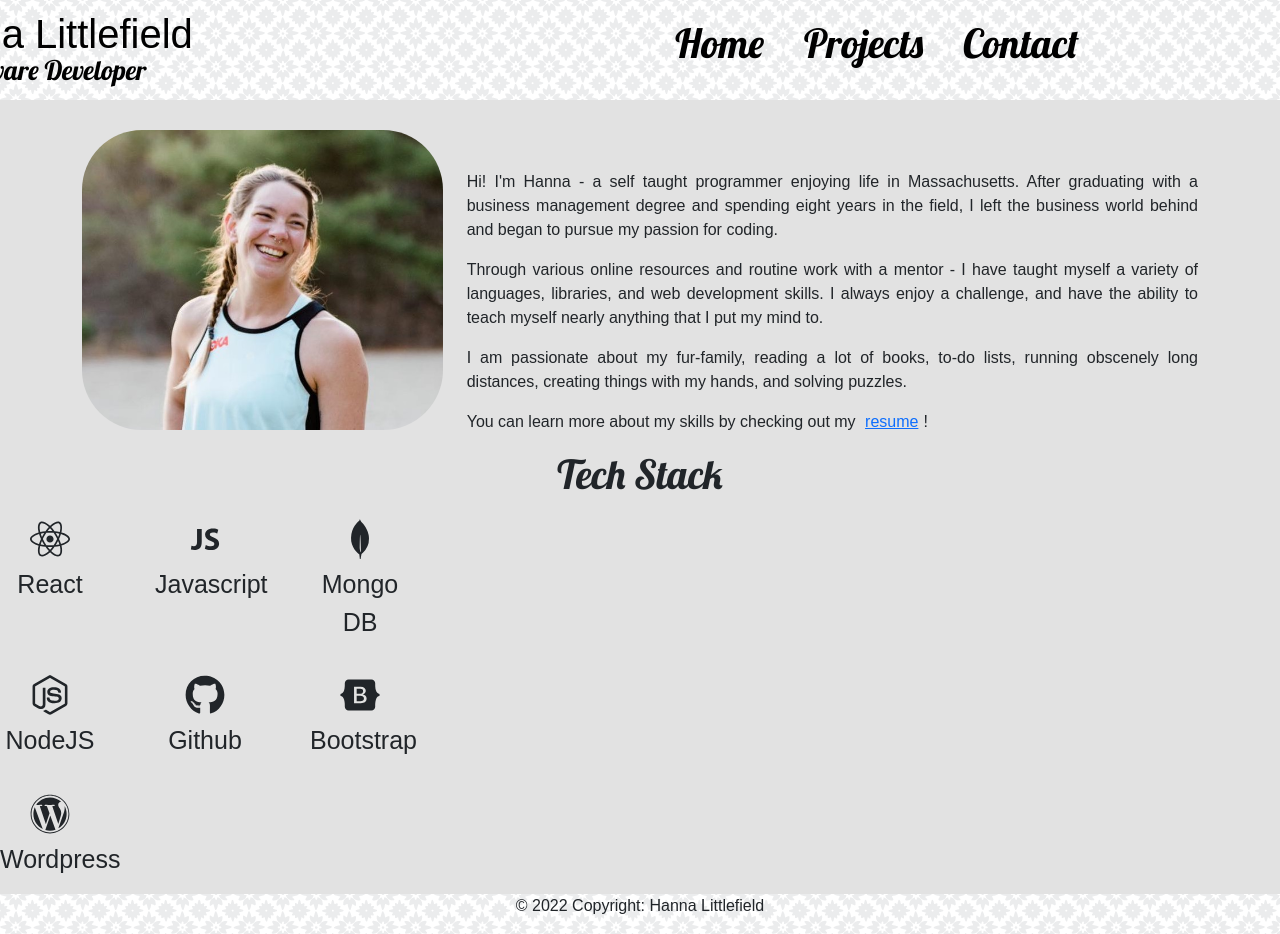
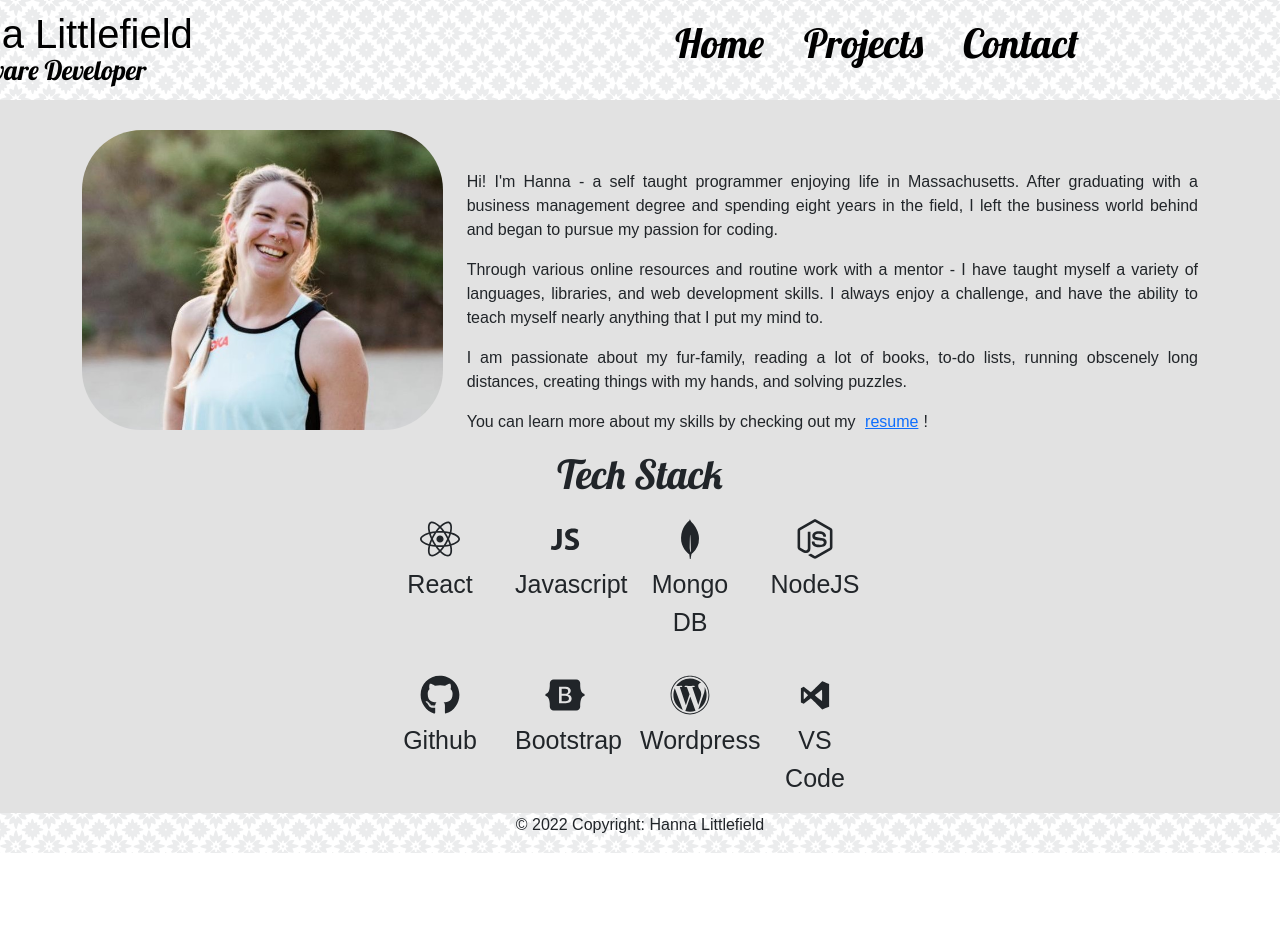
Before and after one commit to hannamlittlefield/AlexanderSucks, a React (Create React App) app: page / in a window 1280 px wide. After the commit the page ends 853 px from the top, so only its background shows below. Built offline with nearby package versions, Linux system fonts and the light colour scheme; a web font is replaced by a local one.

Commit message:
centering tech stack grid

```diff
--- a/src/App.css
+++ b/src/App.css
@@ -169,10 +169,11 @@ h1{
 
 .techdiv{
   text-align: center;
-  width: 200px;
+  margin: auto;
+  width: 500px;
   font-size: 40px;
   display: grid;
-  grid-template-columns: repeat(3, 150px);
+  grid-template-columns: repeat(4, 120px);
   gap: 5px;
   grid-auto-rows: minmax(100px, auto);
 }
@@ -202,7 +203,7 @@ h1{
 #loader {
   border: 12px solid #f3f3f3;
   border-radius: 50%;
-  border-top: 12px solid #444444;
+  border-top: 12px solid #9fa8da;
   width: 70px;
   height: 70px;
   animation: spin 1s linear infinite;
--- a/src/TechStack.js
+++ b/src/TechStack.js
@@ -1,6 +1,6 @@
 import React from 'react';
 import {FaReact, FaNodeJs, FaGithub, FaBootstrap, FaWordpress} from 'react-icons/fa'
-import { DiJavascript1 } from "react-icons/di";
+import { DiJavascript1, DiVisualstudio } from "react-icons/di";
 import { SiMongodb } from "react-icons/si";
 
 
@@ -37,6 +37,10 @@ export default function TechStack(){
                 <FaWordpress/>
                 <p>Wordpress</p>
             </div>
+            <div class="techicon">
+                <DiVisualstudio/>
+                <p>VS Code</p>
+        </div>
         </div>
     </div>
     )
```
